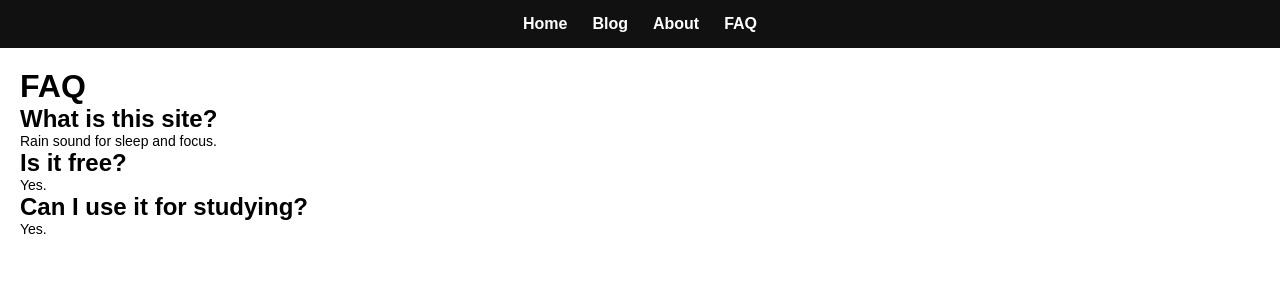
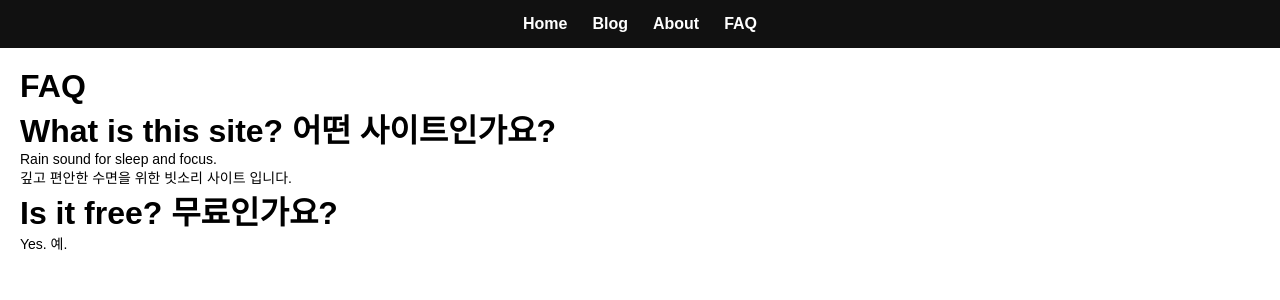
Before and after one commit to choijangwook/rain-deep-sleep, a Jekyll site: the page built from faq.md, in a window 1280 px wide. Shown: the top 300 px of the page. Built offline with Jekyll 4.4.1, drawn with Linux system fonts in a browser that asks for light colours.

Commit message:
Update faq.md

```diff
--- a/faq.md
+++ b/faq.md
@@ -5,11 +5,9 @@ title: FAQ
 
 # FAQ
 
-## What is this site?
-Rain sound for sleep and focus.
+# What is this site? 어떤 사이트인가요?<br>
+Rain sound for sleep and focus. <br>
+깊고 편안한 수면을 위한 빗소리 사이트 입니다.<br>
 
-## Is it free?
-Yes.
-
-## Can I use it for studying?
-Yes.
+# Is it free? 무료인가요?<br>
+Yes. 예.<br>
```
